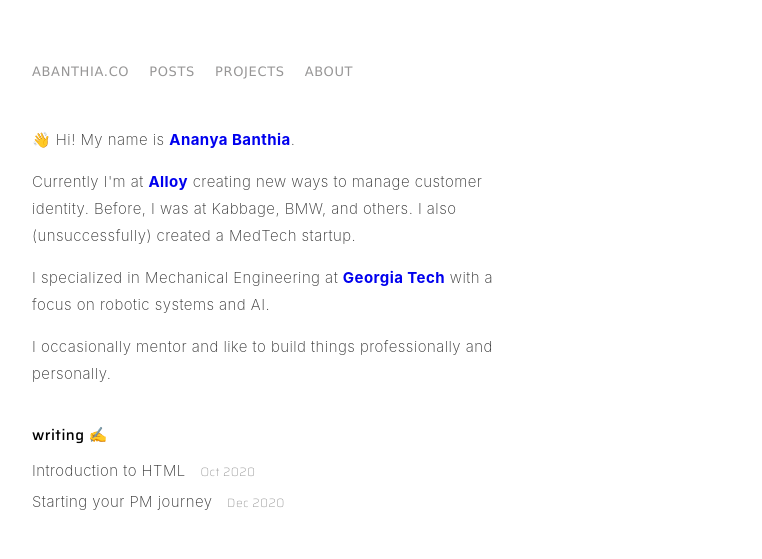
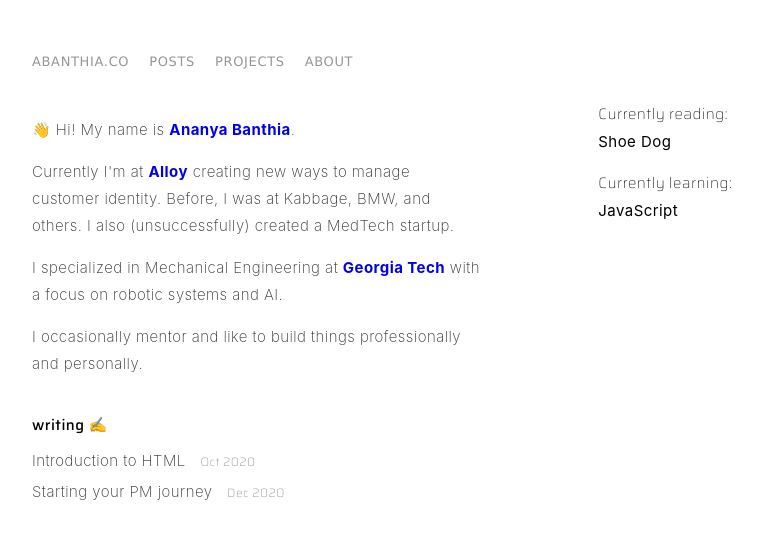
Before and after one commit to ananyabanthia/site, a plain HTML site: page index.html in a window 1280 px wide. Shown: the whole page, without its empty margins (258-1020 px from the left). Drawn offline with nearby package versions, Linux system fonts and the light colour scheme.

Commit message:
added elements

```diff
--- a/index.html
+++ b/index.html
@@ -30,28 +30,17 @@
       </div>
     </div>
   </nav>
-  <div class="container" style="max-width:500px;">
-    <div>
-      <p class="p_intro_text">👋 Hi! My name is <a href="about.html" class="body-link">Ananya Banthia</a>.</p>
 
-
-      <p class="p_intro_text">Currently I'm at <a href="https://alloy.co" target="_blank" class="body-link">Alloy</a>
+  <div class="intro-container" style="max-width:700px;">
+    <div class="content">
+      <p class="p-intro-text">👋 Hi! My name is <a href="about.html" class="body-link">Ananya Banthia</a>.</p>
+      <p class="p-intro-text">Currently I'm at <a href="https://alloy.co" target="_blank" class="body-link">Alloy</a>
         creating new ways to manage customer identity. Before, I was at Kabbage, BMW, and others. I also
         (unsuccessfully) created a MedTech
         startup.</p>
-
-
-
-      <p class="p_intro_text">I specialized in Mechanical Engineering at <a href="https://www.gatech.edu/"
+      <p class="p-intro-text">I specialized in Mechanical Engineering at <a href="https://www.gatech.edu/"
           target="_blank" class="body-link">Georgia Tech</a> with a focus on robotic systems and AI.</p>
-
-
-
-      <p class="p_intro_text">I occasionally mentor and like to build things professionally and personally.</p>
-
-
-    </div>
-
+      <p class="p-intro-text">I occasionally mentor and like to build things professionally and personally.</p>
     <div class="title">writing ✍️</div>
     <div class="post-w-date">
       <a href="./posts/intro_html.html" class="post-title">Introduction to HTML</a>
@@ -61,7 +50,14 @@
       <a href="./posts/pm_journey.html" class="post-title">Starting your PM journey</a>
       <div class="post-date">Dec 2020</div>
     </div>
+  </div>
 
+  <div class="content">
+    <div style="font-family:'saira', sans-serif; font-weight: 10;">Currently reading:</div>
+    <div>Shoe Dog</div>
+    <div style="font-family:'saira', sans-serif; font-weight: 10; padding-top: 15px;">Currently learning:</div>
+    <div>JavaScript</div>
+  </div>
   </div>
 </body>
 
--- a/resources/css/styles.css
+++ b/resources/css/styles.css
@@ -19,7 +19,7 @@
     /* padding-left: 20px; */
 }
 
-.p_intro_text{
+.p-intro-text{
 /* display: inline-block; */
 }
 
@@ -44,13 +44,34 @@
     max-width: 800px;
 }
 
+.intro-container {
+    display: flex;
+    padding: 40px;
+    padding-top: 5px;
+    /* max-width: 1000px; */
+    justify-content: space-between;
+}
+
+.content {
+    max-width: 450px;
+}
+
+.intro-container > .content {
+    /* margin-right: 20px; */
+}
+
+.reading-learning {
+    /* padding-left: 200px; */
+    /* position: relative; */
+}
+
 .navigation-wrapper {
     display: flex;
     justify-content: space-between;
     padding: 20px;
     padding-left: 40px;
-    margin-top: 30px;
-    max-width: 500px;
+    padding-top: 30px;
+    /* max-width: 500px; */
     text-align: center;
 }
 
```
